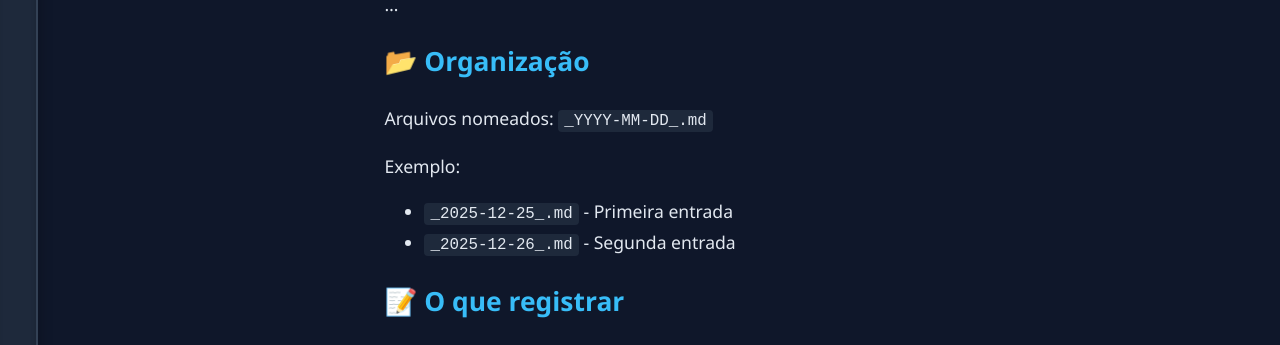
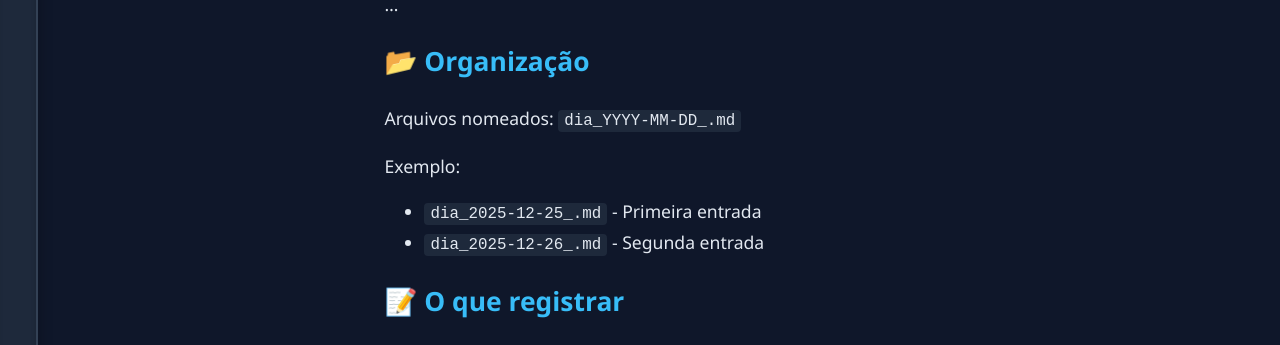
Before and after one commit to gatilhoroxo/site-attempt, a Jekyll site: the page built from gatilhos/diario-de-aprendizado/index.md, in a window 1280 px wide. Shown: the part 546-891 px from the top of the page. Built offline with Jekyll 4.4.1, drawn with Linux system fonts in a browser that asks for light colours.

Commit message:
chore: correção no conteúdo das páginas

```diff
--- a/gatilhos/diario-de-aprendizado/index.md
+++ b/gatilhos/diario-de-aprendizado/index.md
@@ -14,11 +14,11 @@ Registro pessoal do progresso de aprendizado.
 
 ## 📂 Organização
 
-Arquivos nomeados: `_YYYY-MM-DD_.md`
+Arquivos nomeados: `dia_YYYY-MM-DD_.md`
 
 Exemplo:
-- `_2025-12-25_.md` - Primeira entrada
-- `_2025-12-26_.md` - Segunda entrada
+- `dia_2025-12-25_.md` - Primeira entrada
+- `dia_2025-12-26_.md` - Segunda entrada
 
 ## 📝 O que registrar
 
```
